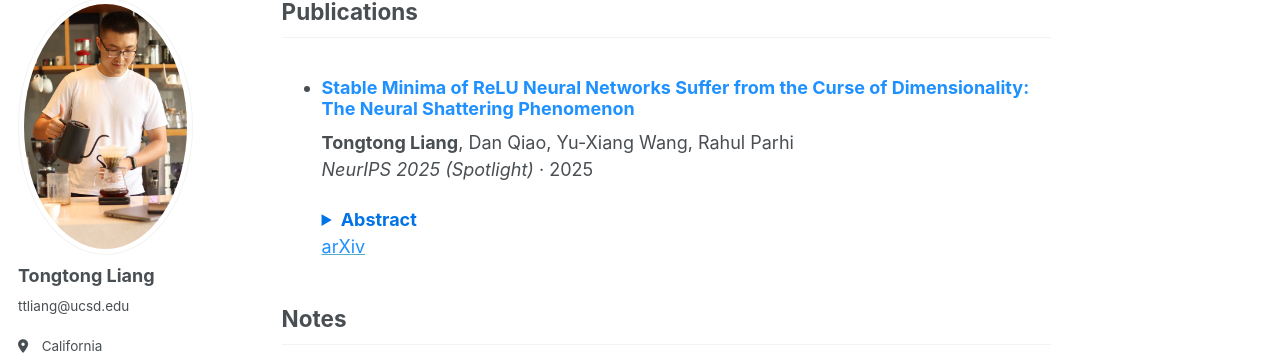
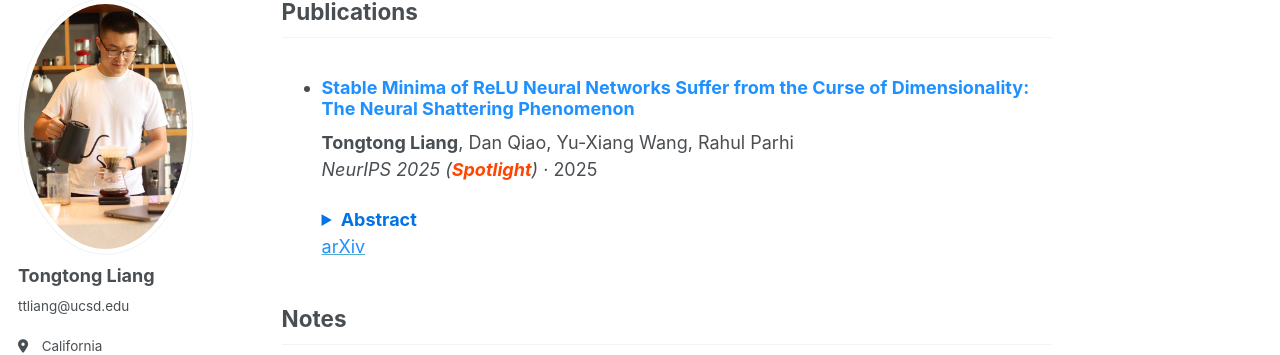
Before and after one commit to tongtongliang/tongtongliang.github.io, a Jekyll site: the page built from _pages/papers.md, in a window 1280 px wide and 900 px high, scrolled down 399 px. Shown: the part 101-456 px from the top of the window. Built offline with Jekyll 4.4.1, drawn with Linux system fonts in a browser that asks for light colours; some web fonts are replaced; a script that is not in the unit is left out.

Commit message:
Update papers.md

```diff
--- a/_pages/papers.md
+++ b/_pages/papers.md
@@ -24,7 +24,7 @@
 
 - ### <span style="color:#1E90FF; font-weight:bold;">Stable Minima of ReLU Neural Networks Suffer from the Curse of Dimensionality: The Neural Shattering Phenomenon</span>
   **Tongtong Liang**, Dan Qiao, Yu-Xiang Wang, Rahul Parhi
-  *NeurIPS 2025 (Spotlight)* · 2025
+  <em>NeurIPS 2025 (<span style="color:#FF4500; font-weight:bold;">Spotlight</span>)</em> · 2025
   <details>
    <summary style="font-weight: bold; color: #0073e6; cursor: pointer;">Abstract</summary>
     <p style="margin-top: 10px; padding-left: 15px;">
```
